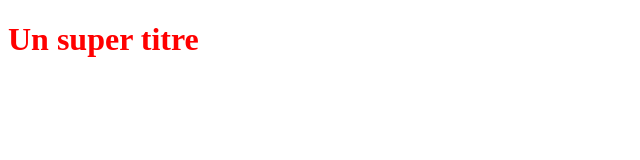
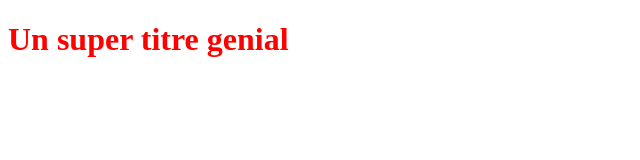
Before and after one commit to Ludo-H/openclassrommsprojet, a plain HTML site: page index.html in a window 1280 px wide. Shown: the whole page, without its empty margins (0-640 px from the left). Drawn offline with Linux system fonts and the light colour scheme.

Commit message:
modif du titre h1

```diff
--- a/index.html
+++ b/index.html
@@ -8,7 +8,7 @@
     <link rel="stylesheet" href="style.css">
 </head>
 <body>
-    <h1>Un super titre</h1>
+    <h1>Un super titre genial</h1>
 
 </body>
 </html>
```
